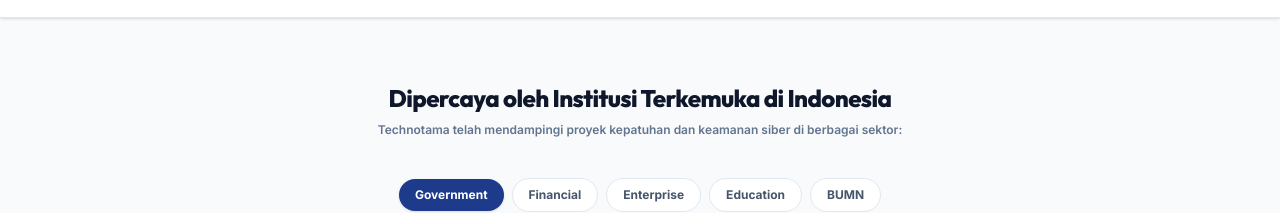
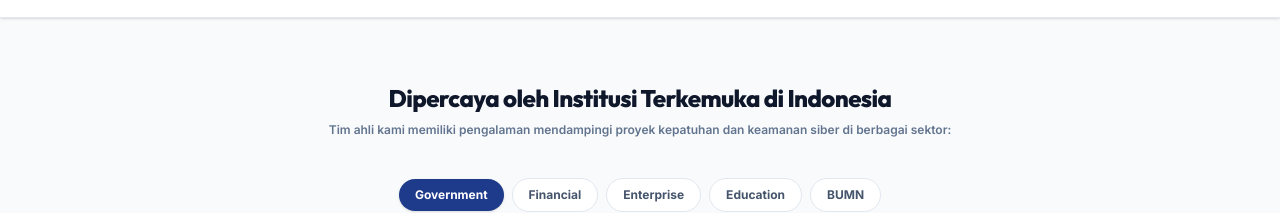
Before and after one commit to serayamg/technotama, a Next.js app: page / in a window 1280 px wide. Shown: the part 880-1093 px from the top of the page. Built offline with nearby package versions, Linux system fonts and the light colour scheme; no server answers; the database is empty.

Commit message:
style: adjust client section subheading to attribute experience to expert team

```diff
--- a/src/app/page.tsx
+++ b/src/app/page.tsx
@@ -642,7 +642,7 @@
               Dipercaya oleh Institusi Terkemuka di Indonesia
             </h2>
             <p className="text-xs text-slate-500 mt-2 font-semibold">
-              Technotama telah mendampingi proyek kepatuhan dan keamanan siber di berbagai sektor:
+              Tim ahli kami memiliki pengalaman mendampingi proyek kepatuhan dan keamanan siber di berbagai sektor:
             </p>
           </div>
 
```
